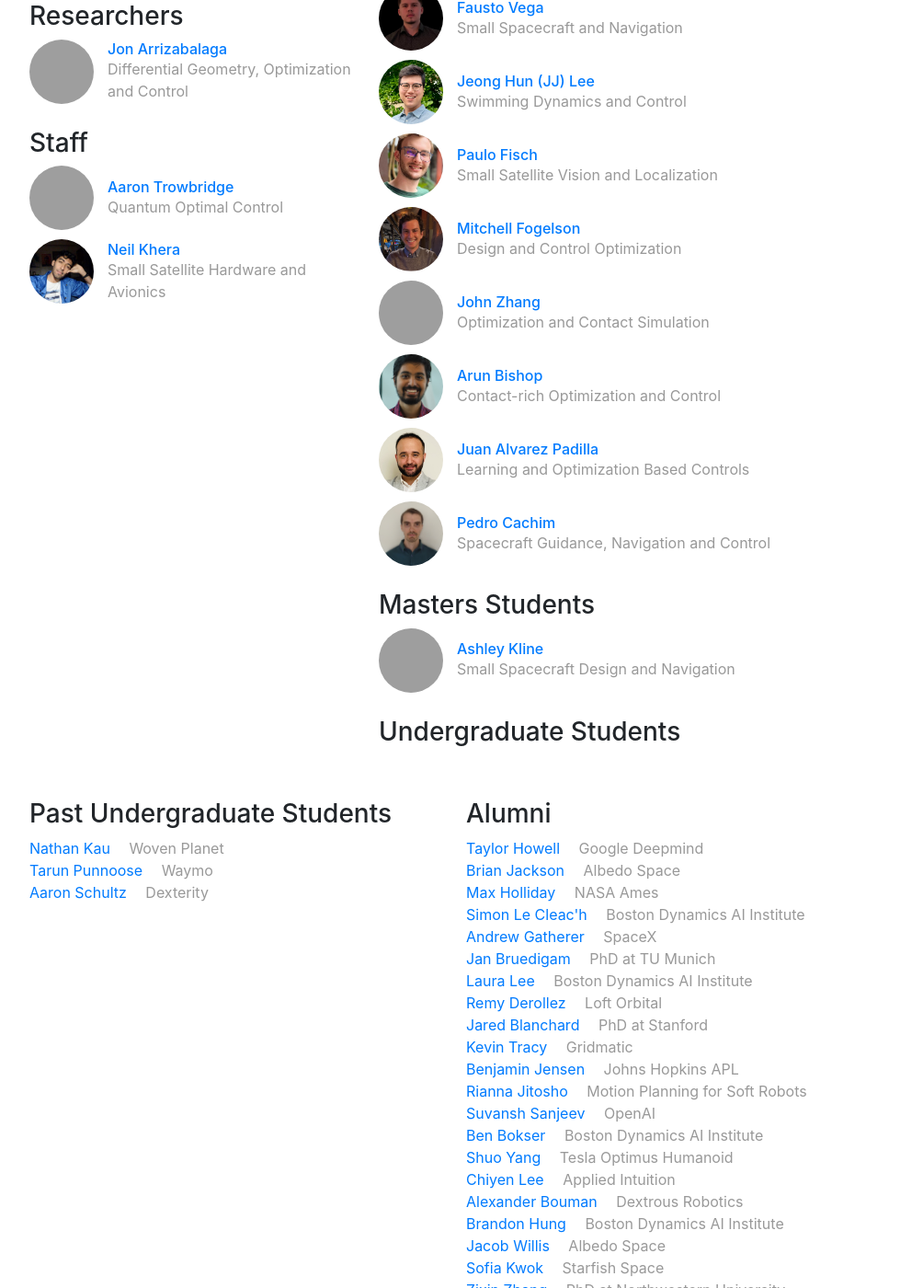
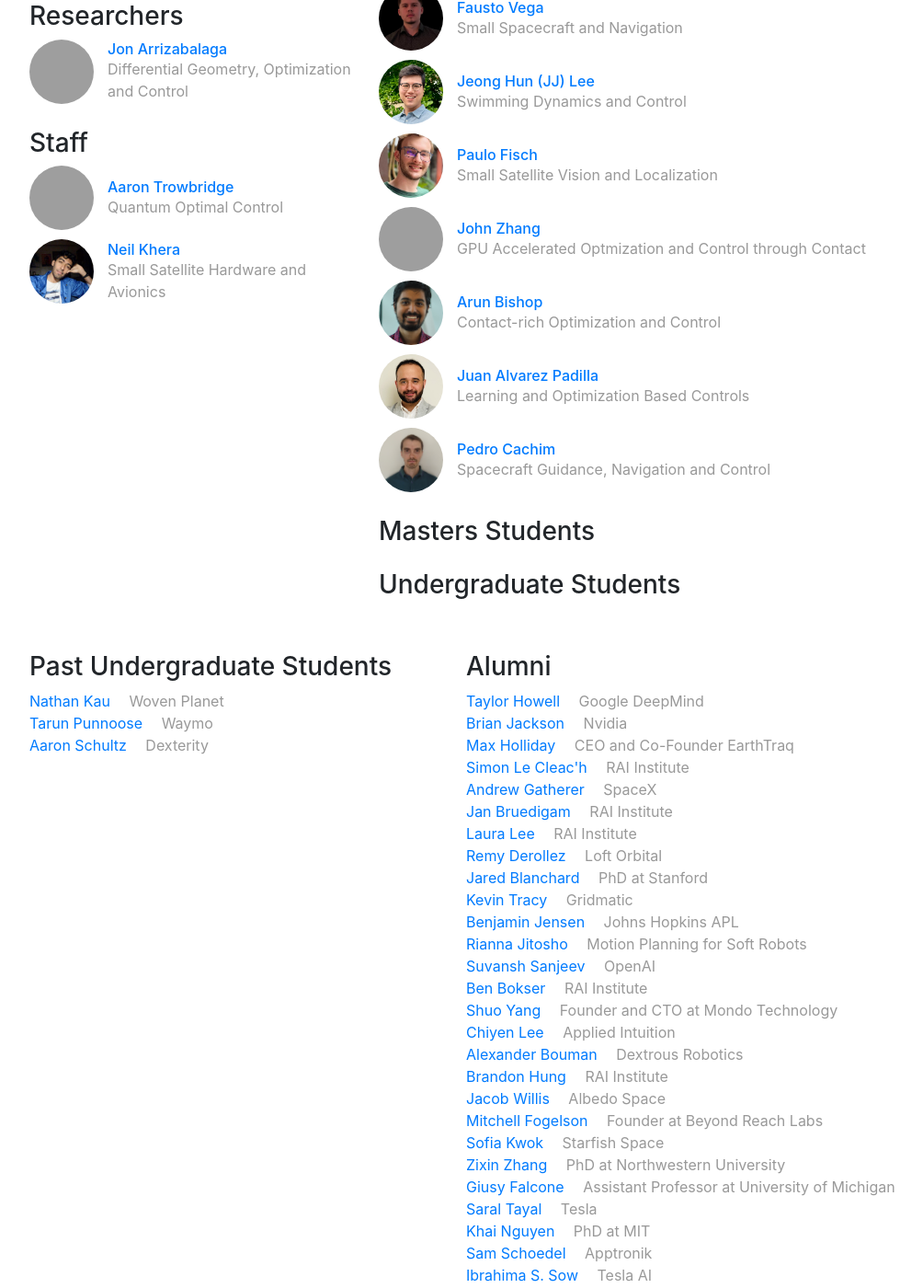
Before and after one commit to RoboticExplorationLab/roboticexplorationlab.github.io, a Jekyll site: the page built from index.html, in a window 1280 px wide and 1400 px high, scrolled down 7272 px. Shown: the whole window at 92% size, without its empty margins (53-1057 px from the left). Built offline with Jekyll 4.4.1, drawn with Linux system fonts in a browser that asks for light colours; a script that is not in the unit is left out; some of the changed text lies outside the part shown; grey boxes are pictures that could not be loaded.

Commit message:
update people

```diff
--- a/_data/people.yml
+++ b/_data/people.yml
@@ -4,7 +4,7 @@ zac:
     github: zacmanchester
     role: faculty
     image: /img/people/zac.jpg
-    bio: Assistant Professor
+    bio: Associate Professor
 
 taylor:
     display_name: "Taylor Howell"
@@ -12,7 +12,7 @@ taylor:
     github: thowell
     role: alum
     image: /img/people/taylor.jpg
-    bio: Google Deepmind
+    bio: Google DeepMind
 
 brian:
     display_name: "Brian Jackson"
@@ -20,7 +20,7 @@ brian:
     github: bjack205
     role: alum
     image: /img/people/brian.jpg
-    bio: Albedo Space
+    bio: Nvidia
 
 max:
     display_name: "Max Holliday"
@@ -28,7 +28,7 @@ max:
     github: maholli
     role: alum
     image: /img/people/max.jpg
-    bio: NASA Ames
+    bio: CEO and Co-Founder EarthTraq
 
 simon:
     display_name: "Simon Le Cleac'h"
@@ -36,7 +36,7 @@ simon:
     github: simon-lc
     role: alum
     image: /img/people/simon.jpg
-    bio: Boston Dynamics AI Institute
+    bio: RAI Institute
 
 andrew:
     display_name: "Andrew Gatherer"
@@ -52,14 +52,14 @@ jan:
     github: janbruedigam
     role: alum
     image: /img/people/jan.jpg
-    bio: PhD at TU Munich
+    bio: RAI Institute
 
 laura:
     display_name: "Laura Lee"
     webpage: "https://www.linkedin.com/in/lauraleeane/"
     role: alum
     image: /img/people/laura.jpg
-    bio: Boston Dynamics AI Institute
+    bio: RAI Institute
 
 nathan:
     display_name: "Nathan Kau"
@@ -144,7 +144,7 @@ bbokser:
     github: bbokser
     role: alum
     image: /img/people/bbokser.jpg
-    bio: Boston Dynamics AI Institute
+    bio: RAI Institute
 
 
 shuo:
@@ -153,7 +153,7 @@ shuo:
     github: ShuoYangRobotics
     role: alum
     image: /img/people/shuo.jpg
-    bio: Tesla Optimus Humanoid
+    bio: Founder and CTO at Mondo Technology
 
 fausto:
     display_name: "Fausto Vega"
@@ -185,7 +185,7 @@ brandon:
     github: BrandonHung343
     role: alum
     image: /img/people/brandonhung.jpg
-    bio: Boston Dynamics AI Institute
+    bio: RAI Institute
 
 jbwillis:
     display_name: "Jacob Willis"
@@ -215,9 +215,9 @@ mitch:
     display_name: "Mitchell Fogelson"
     webpage: "https://www.mitchellfogelson.com"
     github: mfogelson
-    role: phd
+    role: alum
     image: /img/people/mitch.png
-    bio: Design and Control Optimization
+    bio: Founder at Beyond Reach Labs
 
 sofia:
     display_name: "Sofia Kwok"
@@ -249,7 +249,7 @@ john:
     github: johnzhang3
     role: phd
     image: /img/people/john.jpg
-    bio: Optimization and Contact Simulation
+    bio: GPU Accelerated Optmization and Control through Contact
 
 saral:
     display_name: "Saral Tayal"
@@ -265,7 +265,7 @@ khai:
     github: xkhainguyen
     role: alum
     image: /img/people/khai.jpg
-    bio: Optimization-based Planning and Control
+    bio: PhD at MIT
 
 sam:
     display_name: "Sam Schoedel"
@@ -343,7 +343,7 @@ ashley:
     display_name: "Ashley Kline"
     webpage: "https://www.linkedin.com/in/ankline/"
     github:
-    role: masters
+    role: alum
     image: /img/people/ashley.jpeg
     bio: Small Spacecraft Design and Navigation
 
```
